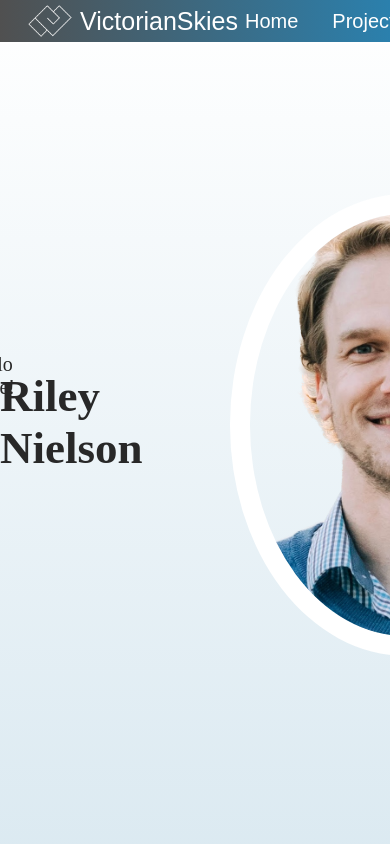
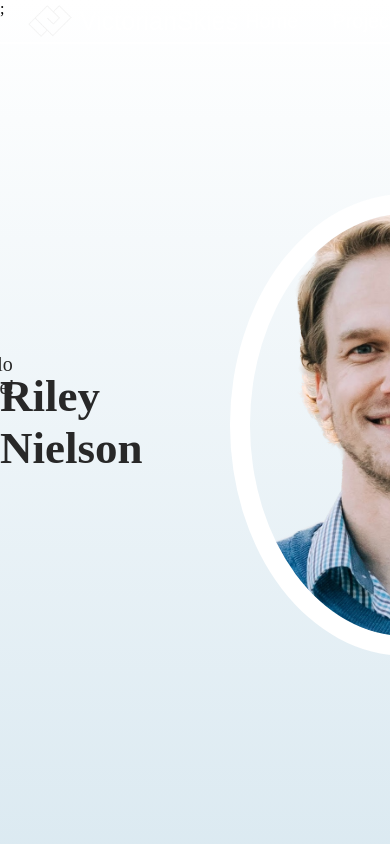
Before and after one commit to RileyNielson/my-portfolio, a React (Create React App) app: page / in a window 390 px wide. Shown: the top 844 px of the page. Built offline with nearby package versions, Linux system fonts and the light colour scheme; a web font is replaced by a local one.

Commit message:
updating for iphone

```diff
--- a/public/index.html
+++ b/public/index.html
@@ -3,7 +3,7 @@
   <head>
     <meta charset="utf-8" />
     <link rel="icon" href="%PUBLIC_URL%/favicon.ico" />
-    <meta name="viewport" content="width=device-width, initial-scale=1" />
+    <meta name="viewport" content="width=device-width, initial-scale=1,  user-scalable=no" />
     <meta name="theme-color" content="#000000" />
     <meta
       name="description"
--- a/public/style.css
+++ b/public/style.css
@@ -19,7 +19,7 @@
 #heading {
   font-family: 'Montserrat', sans-serif;
   color: white;
-  background: linear-gradient(to right, rgb(80, 80, 80), rgb(43, 128, 173));
+  /* background: linear-gradient(to right, rgb(80, 80, 80), rgb(43, 128, 173)); */
   position: fixed;
   height: 5vh;
   width: 100vw;
```
